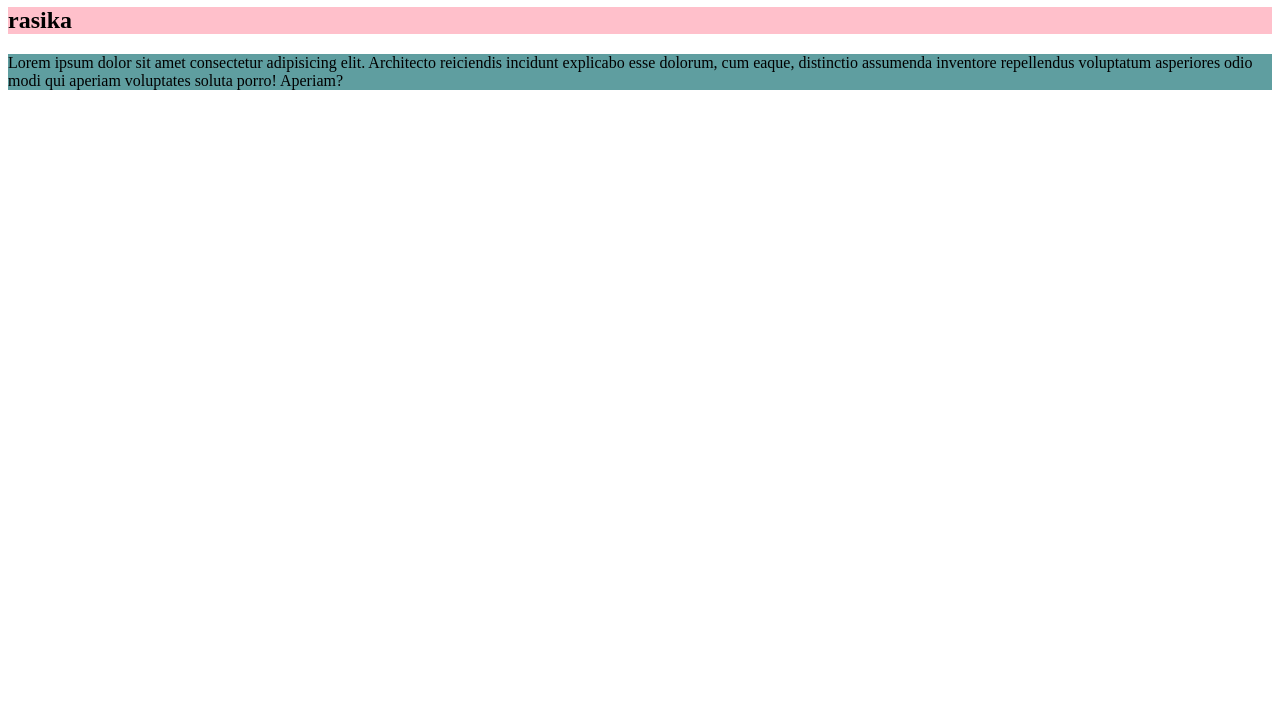
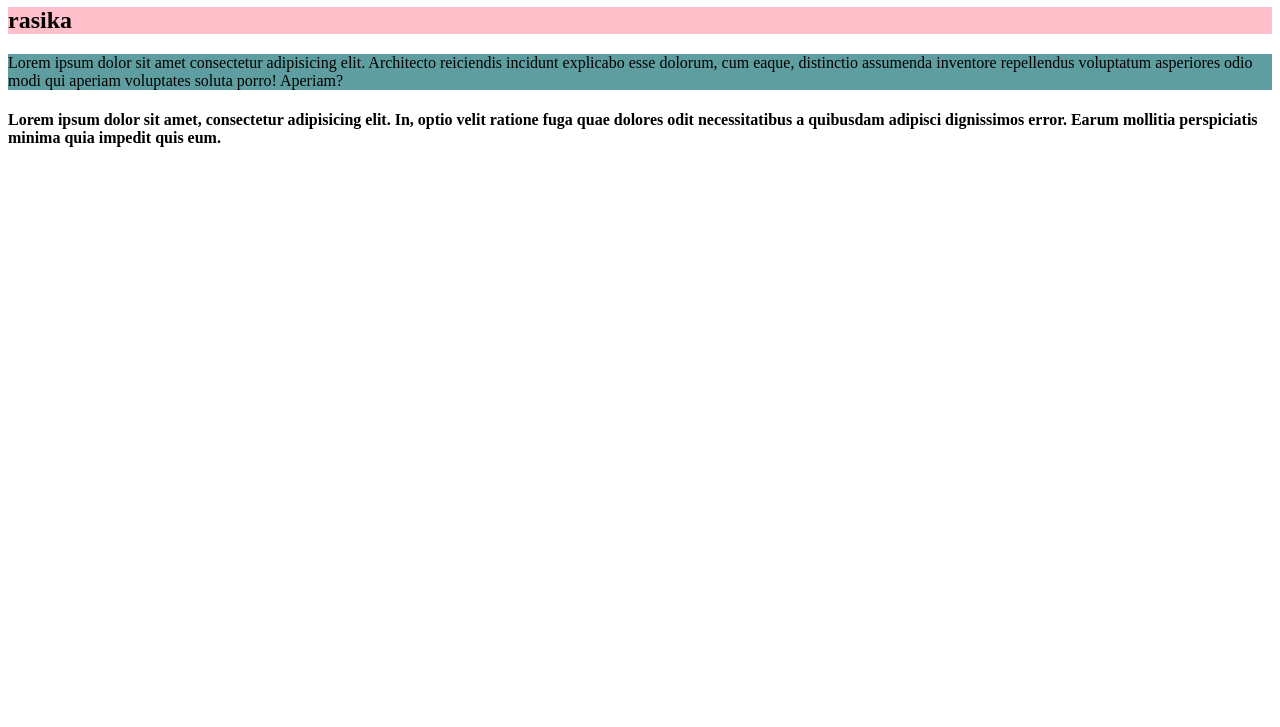
Before and after one commit to KalpanaGurav/myfirstproject, a plain HTML site: page index.html in a window 1280 px wide. Shown: the part 73-800 px from the top of the page. Drawn offline with Linux system fonts and the light colour scheme.

Commit message:
add file

```diff
--- a/index.html
+++ b/index.html
@@ -10,5 +10,7 @@
     <h1>kalpana</h1>
     <h2>rasika</h2>
     <p>Lorem ipsum dolor sit amet consectetur adipisicing elit. Architecto reiciendis incidunt explicabo esse dolorum, cum eaque, distinctio assumenda inventore repellendus voluptatum asperiores odio modi qui aperiam voluptates soluta porro! Aperiam?</p>
+
+<h4>Lorem ipsum dolor sit amet, consectetur adipisicing elit. In, optio velit ratione fuga quae dolores odit necessitatibus a quibusdam adipisci dignissimos error. Earum mollitia perspiciatis minima quia impedit quis eum.</h4>
 </body>
 </html>
```
